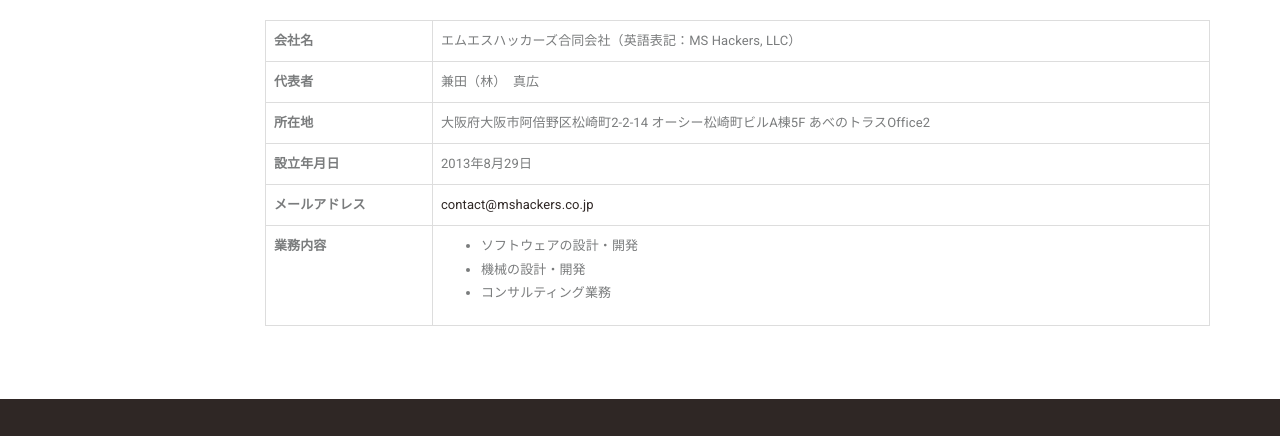
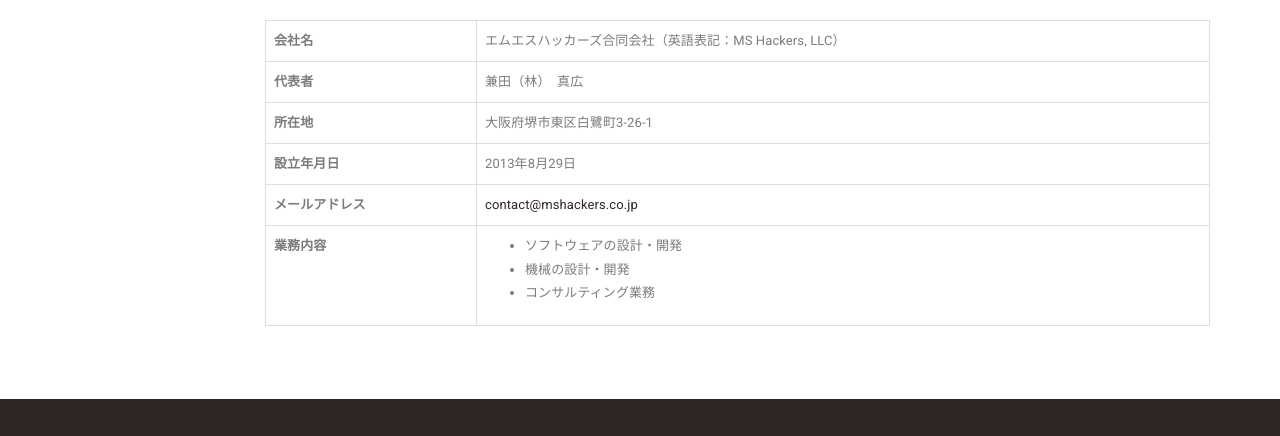
Before and after one commit to mshackers/mshackers.github.io, a plain HTML site: page about.html in a window 1280 px wide. Shown: the part 235-671 px from the top of the page. Drawn offline with nearby package versions, Linux system fonts and the light colour scheme.

Commit message:
Update about.html

```diff
--- a/about.html
+++ b/about.html
@@ -190,8 +190,7 @@
                       <tr>
                         <th>所在地</th>
                         <td>
-                          大阪府大阪市阿倍野区松崎町2-2-14
-                          オーシー松崎町ビルA棟5F あべのトラスOffice2
+                          大阪府堺市東区白鷺町3-26-1
                         </td>
                       </tr>
                       <tr>
```
